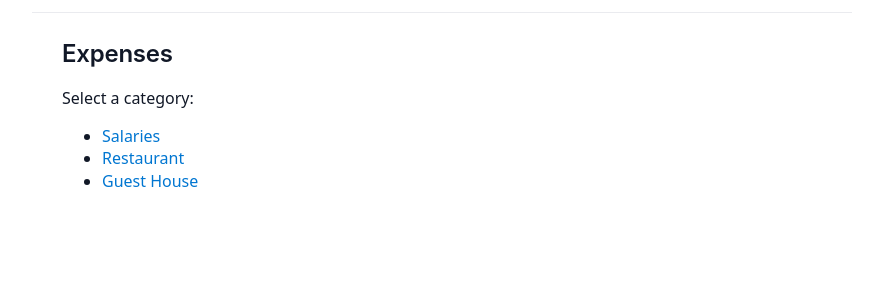
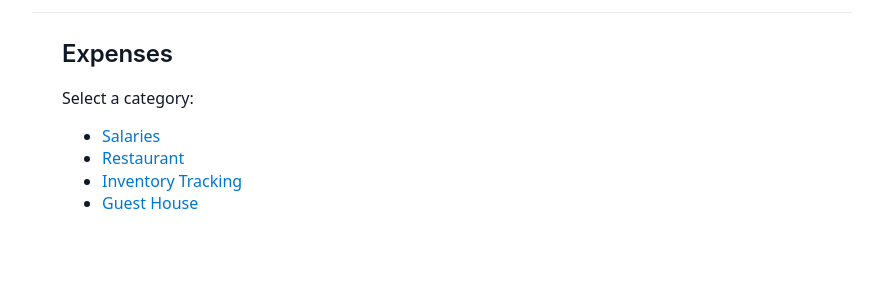
Before and after one commit to sushanth88/BC_Internal_OP, a Python web app: template templates/expenses.html in a window 1280 px wide. Shown: the part 135-435 px from the top of the page, without its empty margins (198-1081 px from the left). Run offline with Jinja, Linux system fonts and the light colour scheme; the template is opened without the code that fills it, so the values that code supplies are empty.

Commit message:
Expenses: add Inventory Tracking link to landing page to mirror Guest House page

```diff
--- a/templates/expenses.html
+++ b/templates/expenses.html
@@ -5,6 +5,7 @@
   <ul>
     <li><a href="{{ url_for('expenses_salaries') }}">Salaries</a></li>
     <li><a href="{{ url_for('expenses_restaurant') }}">Restaurant</a></li>
+    <li><a href="{{ url_for('expenses_inventory_tracking') }}">Inventory Tracking</a></li>
     <li><a href="{{ url_for('expenses_guest_house') }}">Guest House</a></li>
   </ul>
 {% endblock %}
```
Also changed, not shown: 3 other files.
